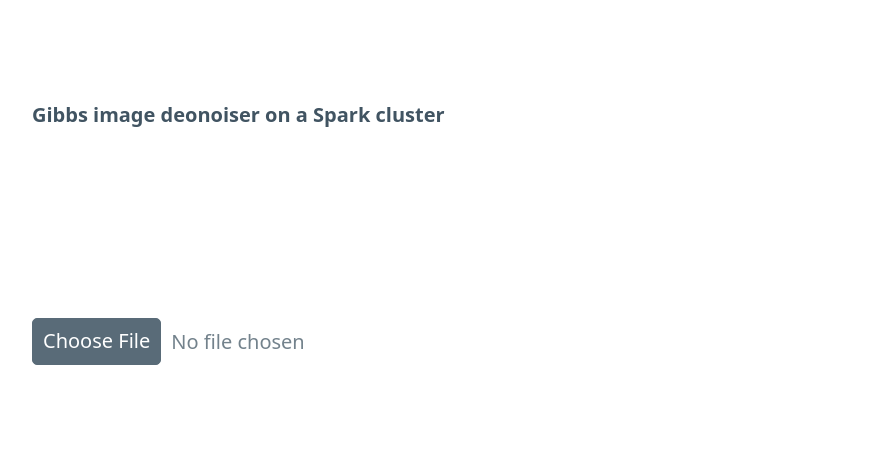
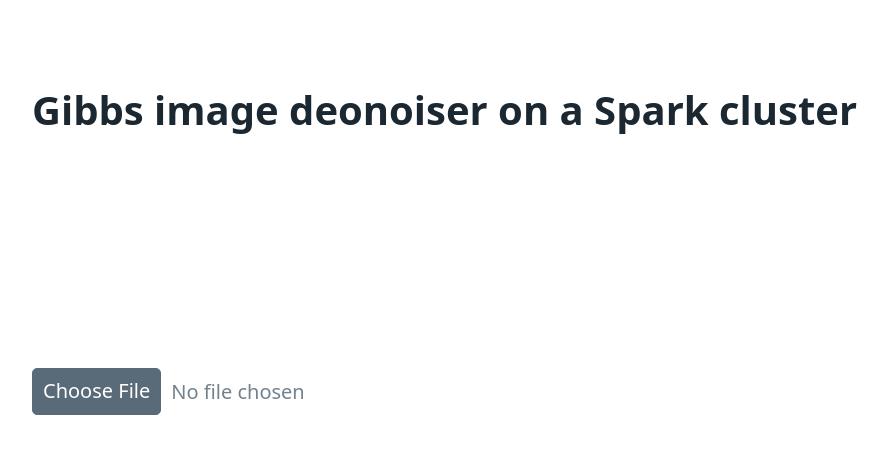
Before and after one commit to Vallasc/Image-processing-on-spark, a plain HTML site: page web/public/index.html in a window 1280 px wide. Shown: the whole page, without its empty margins (43-931 px from the left). Drawn offline with nearby package versions, Linux system fonts and the light colour scheme.

Commit message:
Minor changes

```diff
--- a/web/public/index.html
+++ b/web/public/index.html
@@ -8,9 +8,7 @@
     <body>
     <header class="container">
         <nav>
-            <ul>
-              <li><strong>Gibbs image deonoiser on a Spark cluster</strong></li>
-            </ul>
+            <h1>Gibbs image deonoiser on a Spark cluster</h1>
         </nav>
     </header>
     <main class="container">
```
Also changed, not shown: 1 other file.
